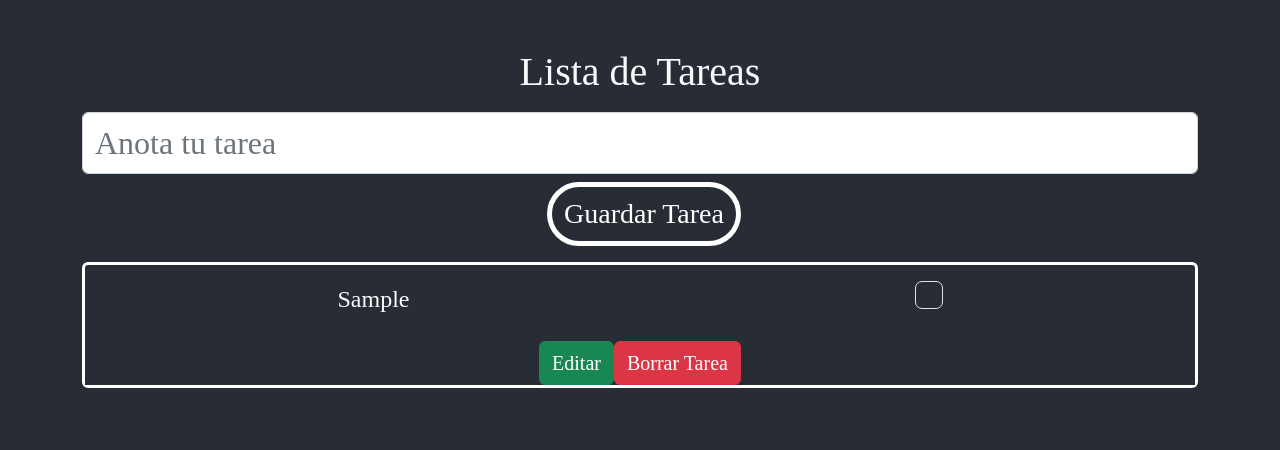
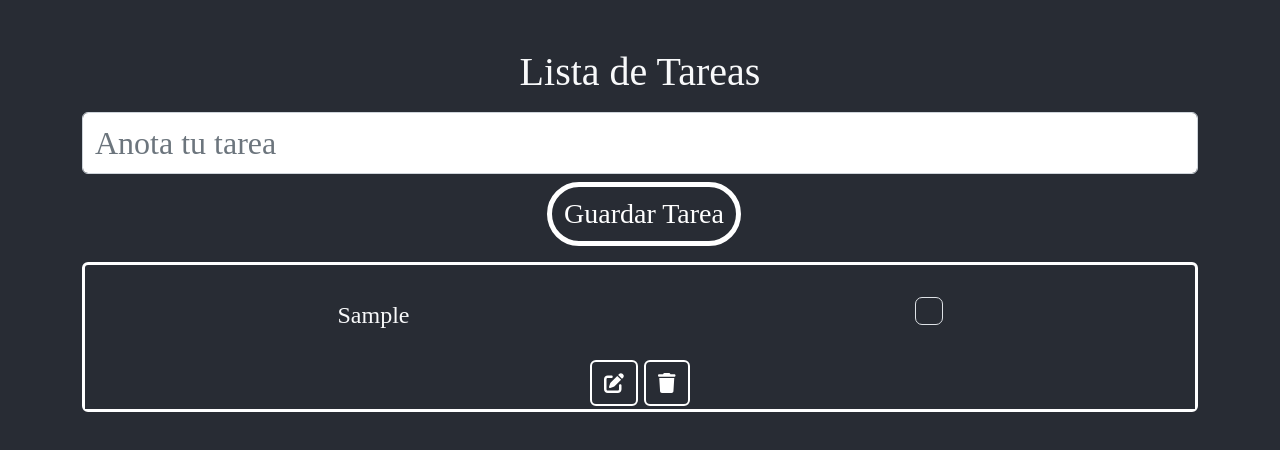
Before and after one commit to Franciscot93/Global-Learning---App-de-Tareas, a React (Create React App) app: page / in a window 1280 px wide. Both pictures are taken after typing "Sample" into the empty fields and a click on the button "Guardar Tarea". Shown: the top 450 px of the page. Built offline with nearby package versions, Linux system fonts and the light colour scheme; a web font is replaced by a local one.

Commit message:
agregado de funciones

```diff
--- a/src/App.js
+++ b/src/App.js
@@ -10,13 +10,14 @@ import Row from "react-bootstrap/Row";
 import ListaTareas from "./components/ListaTareas";
 import NuevaTarea from "./components/NuevaTarea";
 import CheckBox from "./components/CheckBox";
+import ModalEditar from "./components/ModalEditar";
 
 
 
 function App() {
   const [itemsTarea, setItemsTarea] = useState([]);
 
-  const [idTarea, setIdTarea] = useState('');
+  const [idTarea, setIdTarea] = useState(1);
 
   const sumarTarea = (nuevaTareaNombre) => {
 
@@ -25,7 +26,7 @@ function App() {
       setIdTarea(idTarea + 1);
       setItemsTarea([
         ...itemsTarea,
-        { nombre: nuevaTareaNombre, realizada: false, id:nuevaTareaNombre+idTarea },
+        { nombre: nuevaTareaNombre, realizada: false, id:(nuevaTareaNombre+idTarea) },
       ]);
 
     }
@@ -64,15 +65,15 @@ function App() {
 
   return (
     <>
-      <div className="fondo text-center mt-5 mb-3 text-light">
-        <h1 className="fs-1 fondo">Lista de Tareas</h1>
+      <div className="fondo text-center  mt-5 mb-3 text-light">
+        <h1 className="fs-1 fondo ">Lista de Tareas</h1>
       </div>
       <Container className="bg-dark text-center fondo text-light">
         <Col>
           <Row>
             <div>
               <NuevaTarea sumarTarea={sumarTarea}  />
-              <ListaTareas setIdTarea={setIdTarea} sumarTarea={sumarTarea} setItemsTarea={setItemsTarea} borrandoTarea={borrandoTarea} verificacionCheckBox={verificacionCheckBox} itemsTarea={itemsTarea} />
+              <ListaTareas   setIdTarea={setIdTarea} sumarTarea={sumarTarea} setItemsTarea={setItemsTarea} borrandoTarea={borrandoTarea} verificacionCheckBox={verificacionCheckBox} itemsTarea={itemsTarea} />
 
             </div>
           </Row>
--- a/src/components/Borrar.jsx
+++ b/src/components/Borrar.jsx
@@ -1,11 +1,12 @@
 import React from 'react'
+import BotonBorrar from './BotonBorrar'
 
 const Borrar = ({tarea,borrandoTarea}) => {
 
 
 
   return (
-    <button onClick={(e)=>borrandoTarea(tarea.id)} className="btn fs-5 btn-danger">Borrar Tarea</button>
+    <button id="botonBorrarId" onClick={(e)=>borrandoTarea(tarea.id)} className="btn fs-5 btn-danger"><BotonBorrar/></button>
   )
 }
 
--- /dev/null
+++ b/src/components/BotonBorrar.jsx
@@ -0,0 +1,14 @@
+import React from 'react';
+import { FontAwesomeIcon } from '@fortawesome/react-fontawesome';
+import { faTrash } from '@fortawesome/free-solid-svg-icons';
+
+const iconoBorrar=<FontAwesomeIcon icon={faTrash} />
+
+const BotonBorrar = () => {
+  return (
+    iconoBorrar
+
+  )
+}
+
+export default BotonBorrar
--- /dev/null
+++ b/src/components/BotonCerrarModal.jsx
@@ -0,0 +1,13 @@
+import React from 'react'
+import { FontAwesomeIcon } from '@fortawesome/react-fontawesome';
+import { faXmark } from '@fortawesome/free-solid-svg-icons';
+
+const BotonCerrarModal = () => {
+
+    const cerrar=<FontAwesomeIcon icon={faXmark} />
+  return (
+    cerrar
+  )
+}
+
+export default BotonCerrarModal
--- /dev/null
+++ b/src/components/BotonEditar.jsx
@@ -0,0 +1,12 @@
+import React from 'react'
+import { FontAwesomeIcon } from '@fortawesome/react-fontawesome';
+import { faPenToSquare } from '@fortawesome/free-solid-svg-icons';
+
+const iconoEditar=<FontAwesomeIcon icon={faPenToSquare}  />
+const BotonEditar = () => {
+  return (
+    iconoEditar
+  )
+}
+
+export default BotonEditar
--- /dev/null
+++ b/src/components/BotonGuardarModal.jsx
@@ -0,0 +1,13 @@
+import React from 'react'
+import { FontAwesomeIcon } from '@fortawesome/react-fontawesome';
+import { faArrowsRotate } from '@fortawesome/free-solid-svg-icons';
+
+
+const BotonGuardarModal = () => {
+    const guardar=<FontAwesomeIcon icon={faArrowsRotate} />
+  return (
+    guardar
+  )
+}
+
+export default BotonGuardarModal
--- a/src/components/Editar.jsx
+++ b/src/components/Editar.jsx
@@ -1,19 +1,20 @@
 import React, { useState } from "react";
-import ModalEditar from "./ModalEditar"
-import {faPencil} from "@fortawesome/free-solid-svg-icons"
+import ModalEditar from "./ModalEditar";
 
-const Editar = ({ tarea, itemsTarea, setItemsTarea, setIdTarea }) => {
-  let exportable=''
+import BotonEditar from "./BotonEditar";
+
+const Editar = ({ tarea, itemsTarea, setItemsTarea, setIdTarea,sumarTarea}) => {
   const [show, setShow] = useState(false);
-
+  const [editarNueva, setEditarNueva] = useState();
+  const [editarNuevaId, setEditarNuevaId] = useState();
   const handleClose = () => setShow(false);
   const handleShow = () => setShow(true);
 
   const editarTarea = (id) => {
-    const tareaModificada = itemsTarea.find((tarea) => tarea.id === id)
-    exportable=tareaModificada
-    console.log(exportable)
-    handleShow()
+    const tareaModificada = itemsTarea.find((tarea) => tarea.id === id);
+    setEditarNueva({nombre:tareaModificada.nombre,realizada:false,id:tareaModificada.id});
+    setEditarNuevaId(id)
+    handleShow();
   };
 
   const handleEdit = (e) => {
@@ -22,10 +23,27 @@ const Editar = ({ tarea, itemsTarea, setItemsTarea, setIdTarea }) => {
   };
   return (
     <>
-    <button onClick={(e) => handleEdit(e)} className="btn fs-5 btn-success">
-    Editar
-    </button>
-    <ModalEditar exportable={exportable} itemsTarea={itemsTarea} tarea={tarea} show={show} handleClose={handleClose}/>
+      <button
+        onClick={(e) => handleEdit(e)}
+        id="botonEditarId"
+        className="btn fs-5 "
+      >
+        <BotonEditar />
+      </button>
+      <ModalEditar
+        id="modalEditar"
+        editarNuevaId={editarNuevaId}
+        setEditarNueva={setEditarNueva}
+        sumarTarea={sumarTarea}
+        editarNueva={
+          editarNueva
+        }
+        itemsTarea={itemsTarea}
+        setItemsTarea={setItemsTarea}
+        tarea={tarea}
+        show={show}
+        handleClose={handleClose}
+      />
     </>
   );
 };
--- a/src/components/ListaTareas.jsx
+++ b/src/components/ListaTareas.jsx
@@ -1,4 +1,4 @@
-import React from "react";
+import React, { useEffect } from "react";
 import Editar from "./Editar";
 import Borrar from "./Borrar";
 import CheckBox from "./CheckBox";
@@ -8,6 +8,7 @@ const ListaTareas = ({
   verificacionCheckBox,
   borrandoTarea,
   setItemsTarea,
+  sumarTarea,
   setIdTarea,
 }) => {
 
@@ -15,13 +16,13 @@ const ListaTareas = ({
   return (
     <>
       {itemsTarea.map((tarea) => (
-        <div id="tarjetaTarea"className="card-body mt-3 rounded" >
-        <div key={tarea.id} className=" mt-3">
+        <div key={tarea.id} id="tarjetaTarea"className="card-body mt-3 rounded" >
+        <div  className=" mt-3">
           <div className="card-body d-flex justify-content-around text-light col">
-            <div >
+            <div className="mt-3" >
             {
               tarea.realizada ? (<p className="card-text fs-4 text-decoration-line-through col">{tarea.nombre}</p>):(<p className="card-text fs-4 col">{tarea.nombre}</p>)
-            }</div>   <div>
+            }</div>   <div className="mt-3">
             <CheckBox
               verificacionCheckBox={verificacionCheckBox}
               tarea={tarea}
@@ -30,10 +31,12 @@ const ListaTareas = ({
           </div>
           <div className="card-body mt-4 fondo col">
             <Editar
+              sumarTarea={sumarTarea}
               setIdTarea={setIdTarea}
               tarea={tarea}
               itemsTarea={itemsTarea}
               setItemsTarea={setItemsTarea}
+
             />
             <Borrar borrandoTarea={borrandoTarea} tarea={tarea} />
           </div>
--- a/src/components/ModalEditar.jsx
+++ b/src/components/ModalEditar.jsx
@@ -2,41 +2,54 @@ import { useState } from 'react';
 import React from 'react';
 import Button from 'react-bootstrap/Button';
 import Modal from 'react-bootstrap/Modal';
+import BotonGuardarModal from './BotonGuardarModal';
+import BotonCerrarModal from './BotonCerrarModal';
 
-const ModalEditar=({show,handleClose,exportable,tarea})=> {
-  const [nuevaTareaNombre, setNuevaTareaNombre] = useState("");
-  const handleSubmit = (e) => {
+
+const ModalEditar=({show,handleClose,editarNueva,setEditarNueva,itemsTarea,setItemsTarea,editarNuevaId})=> {
+
+  const mandado=()=>{
+    /*const datosNuevos=itemsTarea.find(tarea=>tarea.id===id)
+    setItemsTarea({nombre:nombre,realizada:false,id:id})
+    console.log(nombre)*/
+  }
+
+  const handleEdit = (e) => {
     e.preventDefault();
 
+    console.log(editarNueva)
+    console.log(editarNuevaId)
+    const datosNuevos=itemsTarea.find(tarea=>tarea.id===editarNuevaId)
+    console.log(datosNuevos)
 
-    setNuevaTareaNombre("");
+    handleClose()
   };
 
   return (
     <>
-      <Modal show={show} onHide={handleClose}>
-        <Modal.Header closeButton>
-          <Modal.Title>Editar Tarea</Modal.Title>
-        </Modal.Header>
-        <Modal.Body><form onSubmit={(e) => handleSubmit(e)}>
-        <input className='text-dark'
-          value={nuevaTareaNombre}
+      <Modal id="modalEditar" className='rounded' show={show} onHide={handleClose}>
+        <Modal.Body className='text-light ' >
+          <Modal.Body className='text-center text-decoration-underline text-light fs-2'>Editar Tarea</Modal.Body>
+        </Modal.Body>
+        <Modal.Body><form onSubmit={(e) => handleEdit(e)}>
+        <input id="inputModal" className=' form-control fs-2 text-dark'
+
           onChange={(e) => {
-            setNuevaTareaNombre(exportable.nombre);
+            setEditarNueva(e.target.value);
           }}
           type="text"
 
         ></input>
 
       </form></Modal.Body>
-        <Modal.Footer>
-          <Button variant="secondary" onClick={handleClose}>
-            Cerrar
+        <Modal.Body className=' d-flex justify-content-around'>
+          <Button id="botonCerrarModal" className='btn' type="button" variant="secondary" onClick={handleClose}>
+           <BotonCerrarModal id="botonCerrarModal"/>
           </Button>
-          <Button onClick={(e) => {handleSubmit(e)}} variant="primary">
-            Guardar cambios
+          <Button id="botonGuardarModal" className='btn' type="button" onClick={(e) => {handleEdit(e)}} variant="primary">
+          <BotonGuardarModal />
           </Button>
-        </Modal.Footer>
+        </Modal.Body>
       </Modal>
     </>
   );
--- a/src/index.css
+++ b/src/index.css
@@ -16,6 +16,7 @@ body {
 }
 #checkBox{
   background-color: #282c34;
+  border: 1px solid #fff;
   color: #fff;
 }
 #checkBox:hover{
@@ -29,6 +30,7 @@ body {
 }
 
 #botonGuardado:hover{
+  box-shadow: 1px 1px 8px #fff;
   background-color: #fff;
   border: 5px solid #282c34;
   color:#282c34;
@@ -46,3 +48,75 @@ align-items: center;
 border:3px solid #fff;
 
 }
+
+#botonEditarId{
+  background-color: #282c34;
+  color: #fff;
+  border: 2px solid #fff;
+  margin: 3px;
+}
+
+#botonEditarId:hover{
+
+  box-shadow: 1px 1px 8px #fff;
+  border: 2px solid #0ef706;
+  margin: 3px;
+  color: #0ef706;
+}
+
+#botonBorrarId{
+  background-color: #282c34;
+  color: #fff;
+  border: 2px solid #fff;
+  margin: 3px;
+}
+
+#botonBorrarId:hover{
+
+  box-shadow: 1px 1px 8px #fff;
+  border: 2px solid #fd0202;
+  margin: 3px;
+  color:#fd0202
+}
+
+
+#modalEditar{
+justify-content: center;
+align-items: center;
+border:3px solid #fff;
+border-radius: 10px;
+}
+
+#botonGuardarModal{
+  background-color: #282c34;
+  color: #fff;
+  border: 2px solid #fff;
+  margin: 3px;
+}
+
+#botonGuardarModal:hover{
+  box-shadow: 1px 1px 8px #fff;
+  border: 2px solid #0284fd;
+  margin: 3px;
+  color: #0284fd;
+  text-shadow:1px 1px 8px #fff ;
+}
+
+#botonCerrarModal{
+  background-color: #282c34;
+  color: #fff;
+  border: 2px solid #fff;
+  margin: 3px;
+}
+
+#botonCerrarModal:hover{
+  box-shadow: 1px 1px 8px #fff;
+  border: 2px solid #fd0202;
+  margin: 3px;
+  color: #fd0202;
+  text-shadow:1px 1px 8px #fff ;
+}
+
+#inputModal{
+  color: #282c34;
+}
```
Also changed, not shown: 1 other file (tests, documents, lock files or other folders).
